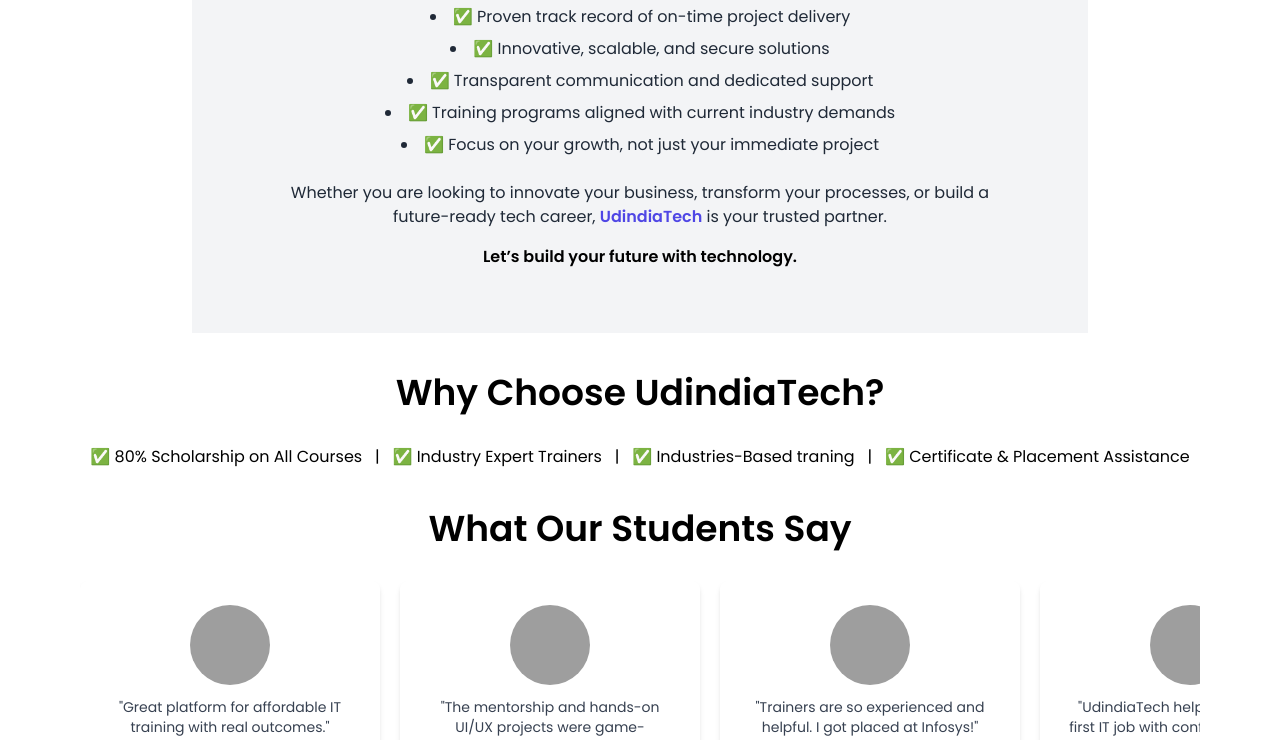
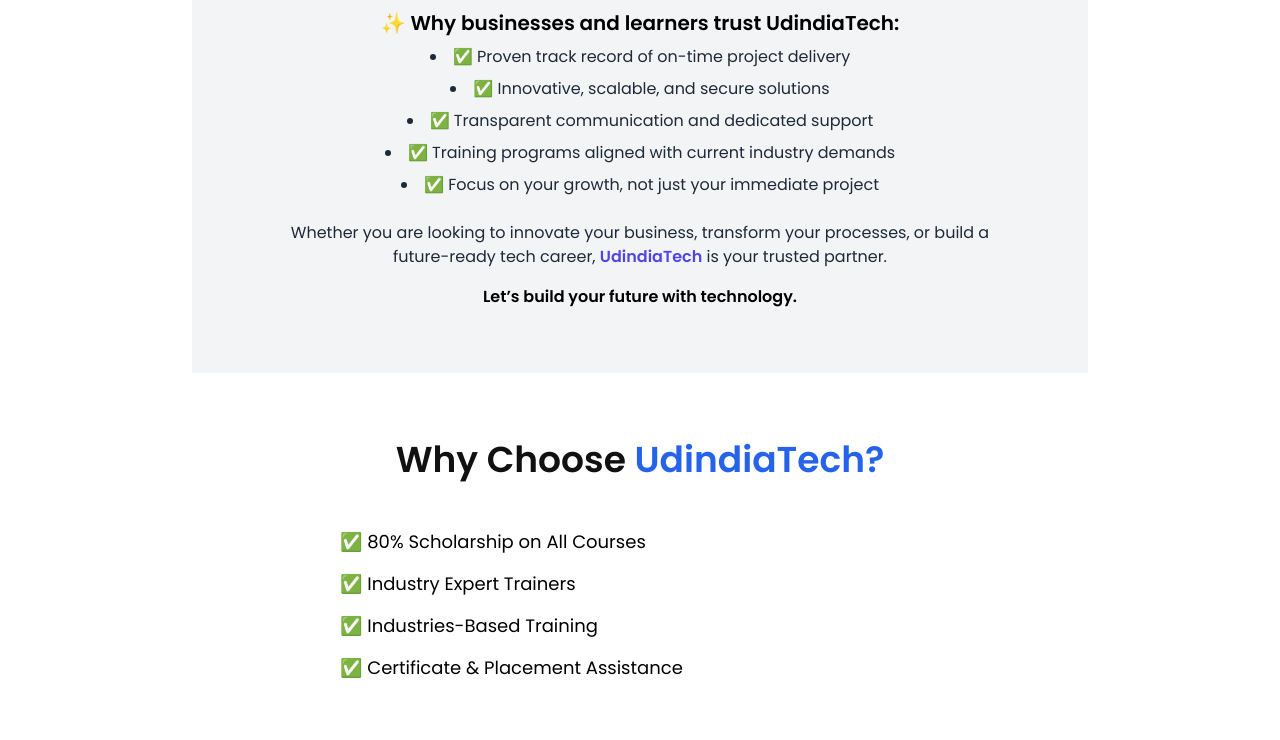
Before and after one commit to vishwakarma000/UDIndiatech, a plain HTML site: page index.html in a window 1280 px wide. Shown: the part 2060-2800 px from the top of the page. Drawn offline with nearby package versions, Linux system fonts and the light colour scheme; grey boxes are pictures that could not be loaded.

Commit message:
why to choose updated by animation,and testimonl refix

```diff
--- a/index.html
+++ b/index.html
@@ -10,7 +10,6 @@
   <script src="https://cdn.tailwindcss.com"></script>
   <!-- Swiper CSS -->
   <link rel="stylesheet" href="https://cdn.jsdelivr.net/npm/swiper@10/swiper-bundle.min.css" />
-
   <link href="https://fonts.googleapis.com/css2?family=Poppins:wght@400;600&display=swap" rel="stylesheet">
   <style>
     /* body {
@@ -71,23 +70,6 @@
       font-weight: 600;
     } */
 
-    .slider {
-      position: relative;
-      height: 60vh;
-      background: url(images/Slider1.jpeg) center/cover no-repeat;
-      display: flex;
-      align-items: center;
-      justify-content: center;
-      color: #fff;
-      text-align: center;
-    }
-
-    .slider h1 {
-      font-size: 2rem;
-      background: rgba(0, 0, 0, 0.5);
-      padding: 10px 20px;
-      border-radius: 5px;
-    }
 
     /* .yellow-bar {
       background: #FFD700;
@@ -174,6 +156,51 @@
       .partners {
         flex-direction: column;
         align-items: center;
+      }
+    }
+
+    /* why to choose css  */
+    .section {
+      padding: 50px 20px;
+    }
+
+    .section-title {
+      font-size: 28px;
+      font-weight: bold;
+      color: #111;
+      margin-bottom: 30px;
+      line-height: 1.3;
+    }
+
+    .points {
+      display: inline-block;
+      text-align: left;
+      max-width: 600px;
+      width: 90%;
+    }
+
+    .point {
+      opacity: 0;
+      transform: translateX(-40px);
+      font-size: 16px;
+      margin: 15px 0;
+      transition: all 0.6s ease-out;
+      line-height: 1.5;
+    }
+
+    .point.visible {
+      opacity: 1;
+      transform: translateX(0);
+    }
+
+    /* Responsive Text Size */
+    @media (min-width: 768px) {
+      .section-title {
+        font-size: 36px;
+      }
+
+      .point {
+        font-size: 18px;
       }
     }
   </style>
@@ -332,10 +359,20 @@
   </div>
 
   <!-- Why Choose Us -->
-  <div class="section">
+  <!-- <div class="section">
     <h2 class="text-4xl font-bold text-center text-black mb-8">Why Choose UdindiaTech?</h2>
     <p>✅ 80% Scholarship on All Courses &nbsp; | &nbsp; ✅ Industry Expert Trainers &nbsp; | &nbsp; ✅ Industries-Based
       traning &nbsp; | &nbsp; ✅ Certificate & Placement Assistance</p>
+  </div> -->
+  <div class="section py-16 px-4 bg-white text-center" id="why-section">
+    <h2 class="section-title">Why Choose <span style="color:#2563EB">UdindiaTech?</span></h2>
+
+    <div class="points">
+      <p class="point">✅ 80% Scholarship on All Courses</p>
+      <p class="point">✅ Industry Expert Trainers</p>
+      <p class="point">✅ Industries-Based Training</p>
+      <p class="point">✅ Certificate & Placement Assistance</p>
+    </div>
   </div>
 
   <!-- Testimonials -->
@@ -345,9 +382,8 @@
         <p>"Great platform for affordable IT training with real outcomes." - Rohit K., Python Developer</p>
     </div> -->
 
-  <section class="max-w-6xl mx-auto px-4">
+  <section class="section max-w-6xl mx-auto px-4" id="testimonials">
     <h2 class="text-3xl sm:text-4xl font-bold text-center text-black mb-8">What Our Students Say</h2>
-
     <!-- Slider Wrapper -->
     <div class="overflow-hidden w-full">
       <div id="testimonial-slider" class="flex gap-5 transition-transform duration-500 ease-in-out">
@@ -373,7 +409,6 @@
 
 
   <!-- Footer -->
-
   <footer class="bg-[#151515] text-white py-12 px-4 sm:px-8 lg:px-20" id="contact">
     <div class="max-w-7xl mx-auto grid grid-cols-1 md:grid-cols-2 lg:grid-cols-4 gap-10">
 
@@ -382,7 +417,7 @@
         <!-- Logo + Company Name in same row -->
         <div class="flex items-center space-x-4 mb-4">
           <img src="images/UD logo.jpg" alt="UD India Tech Logo" class="w-12 h-12 object-contain" />
-        <h2 class="text-2xl font-bold">UD India Tech</h2>
+          <h2 class="text-xl sm:text-xl md:text-2xl font-bold">UD India Tech</h2>
         </div>
 
         <!-- Description -->
@@ -455,13 +490,6 @@
     </div>
   </footer>
 
-
-
-
-  <!-- <footer>
-    <p>&copy; 2025 UdindiaTech. All Rights Reserved.</p>
-    <p>Contact: info.udindiatech@gmail.com | +91-9967646549</p>
-  </footer> -->
   <!-- Swiper JS -->
   <script src="https://cdn.jsdelivr.net/npm/swiper@10/swiper-bundle.min.js"></script>
 
@@ -603,6 +631,23 @@
     }
   });
 
+  //why to choose animation
+
+  const points = document.querySelectorAll('.point');
+
+  const observer = new IntersectionObserver(entries => {
+    entries.forEach((entry, index) => {
+      if (entry.isIntersecting) {
+        setTimeout(() => {
+          entry.target.classList.add('visible');
+        }, index * 200); // Delay for each point
+      }
+    });
+  }, {
+    threshold: 0.5 // Trigger when 50% visible
+  });
+
+  points.forEach(point => observer.observe(point));
 
 </script>
 
```
Lines whose indentation alone changed are shown as unchanged.
